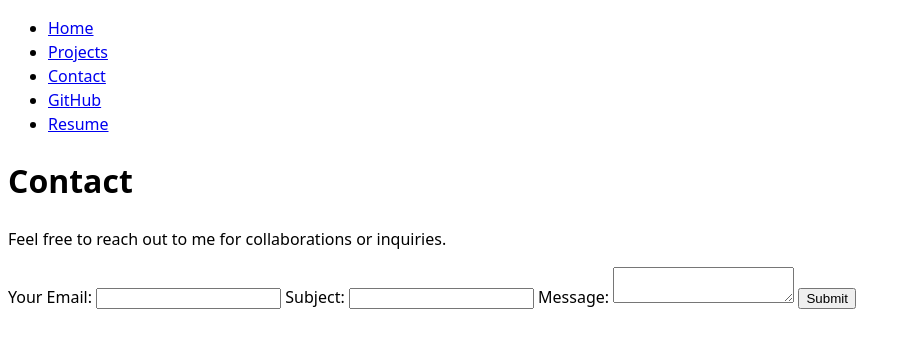
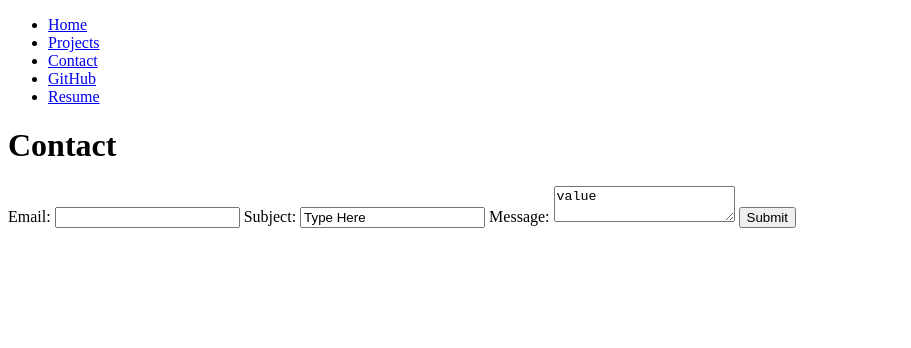
Before and after one commit to VedVar43789/portfolio, a plain HTML site: page contact/index.html in a window 1280 px wide. Shown: the whole page, without its empty margins (0-911 px from the left). Drawn offline with Linux system fonts and the light colour scheme.

Commit message:
portfolio_dsc106_12

```diff
--- a/contact/index.html
+++ b/contact/index.html
@@ -3,12 +3,12 @@
 <head>
     <meta charset="UTF-8">
     <meta name="viewport" content="width=device-width, initial-scale=1.0">
-    <title>Contact - Vedant Vardhaan</title>
-    <link rel="stylesheet" href="../style.css">
+    <title>Document</title>
 </head>
 <body>
     <nav>
         <ul>
+
             <li><a href="../index.html">Home</a></li>
             <li><a href="../projects/index.html">Projects</a></li>
             <li><a href="../contact/index.html">Contact</a></li>
@@ -17,21 +17,21 @@
 
         </ul>
     </nav>
-
     <h1>Contact</h1>
-    <p>Feel free to reach out to me for collaborations or inquiries.</p>
-
-    <form action="mailto:vvardhaan@ucsd.edu" method="POST" enctype="text/plain">
-        <label for="email">Your Email:</label>
-        <input type="email" name="email" />
-
-        <label for="subject">Subject:</label>
-        <input id="subject" name="subject" />
-
-        <label for="body">Message:</label>
-        <textarea id="body" name="body" ></textarea>
-
-        <button type="submit">Submit</button>
+    <form action="mailto:vvardhaan@ucsd.edu" action="POST" enctype="text/plain">
+    <label>
+        Email:
+        <input type="email" name="email">
+    </label>
+    <label>
+        Subject:
+        <input name="subject" value="Type Here">
+    </label>
+    <label>
+        Message:
+        <textarea name="body">value</textarea>
+    </label>
+    <button>Submit</button>
     </form>
 </body>
 </html>
```
